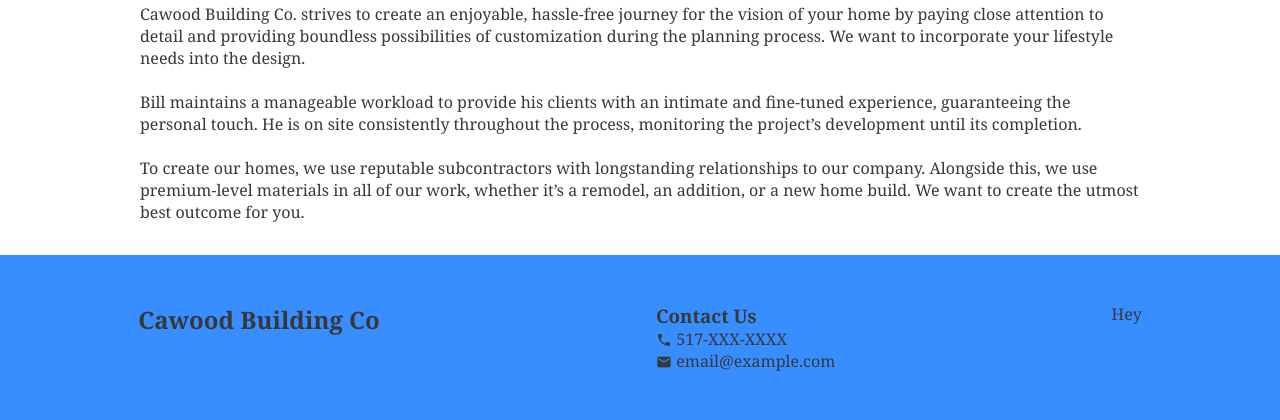
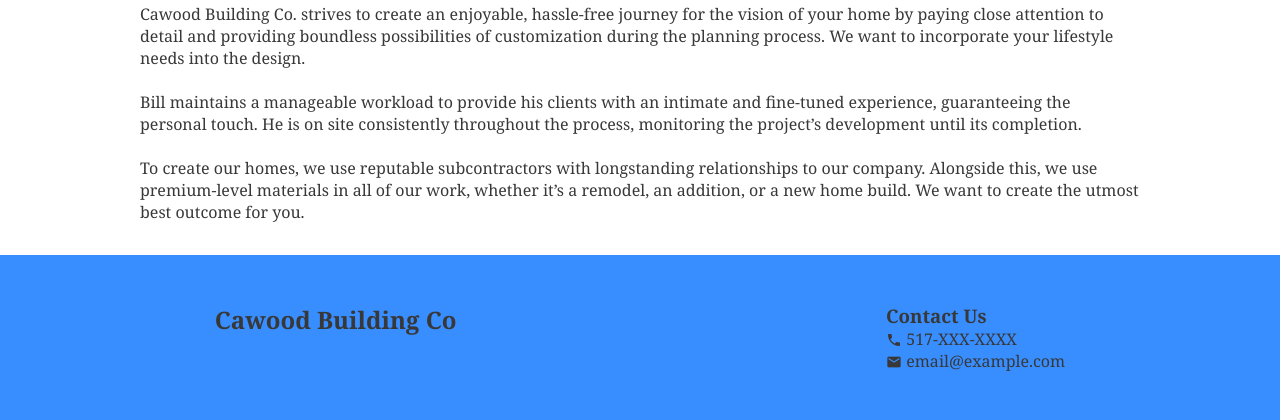
Before and after one commit to sammycawood/cbc, a PHP site: page /index.php in a window 1280 px wide. Shown: the part 1665-2085 px from the top of the page. Run offline with PHP 8.4, Linux system fonts and the light colour scheme; some libraries are stand-ins or nearby versions.

Commit message:
Changed again

```diff
--- a/footer.php
+++ b/footer.php
@@ -5,5 +5,4 @@
         <p><i class="material-icons">phone</i> 517-XXX-XXXX</p>
         <p><i class="material-icons">email</i> email@example.com</p>
     </div>
-    <p>Hey</p>
 </footer>
```
